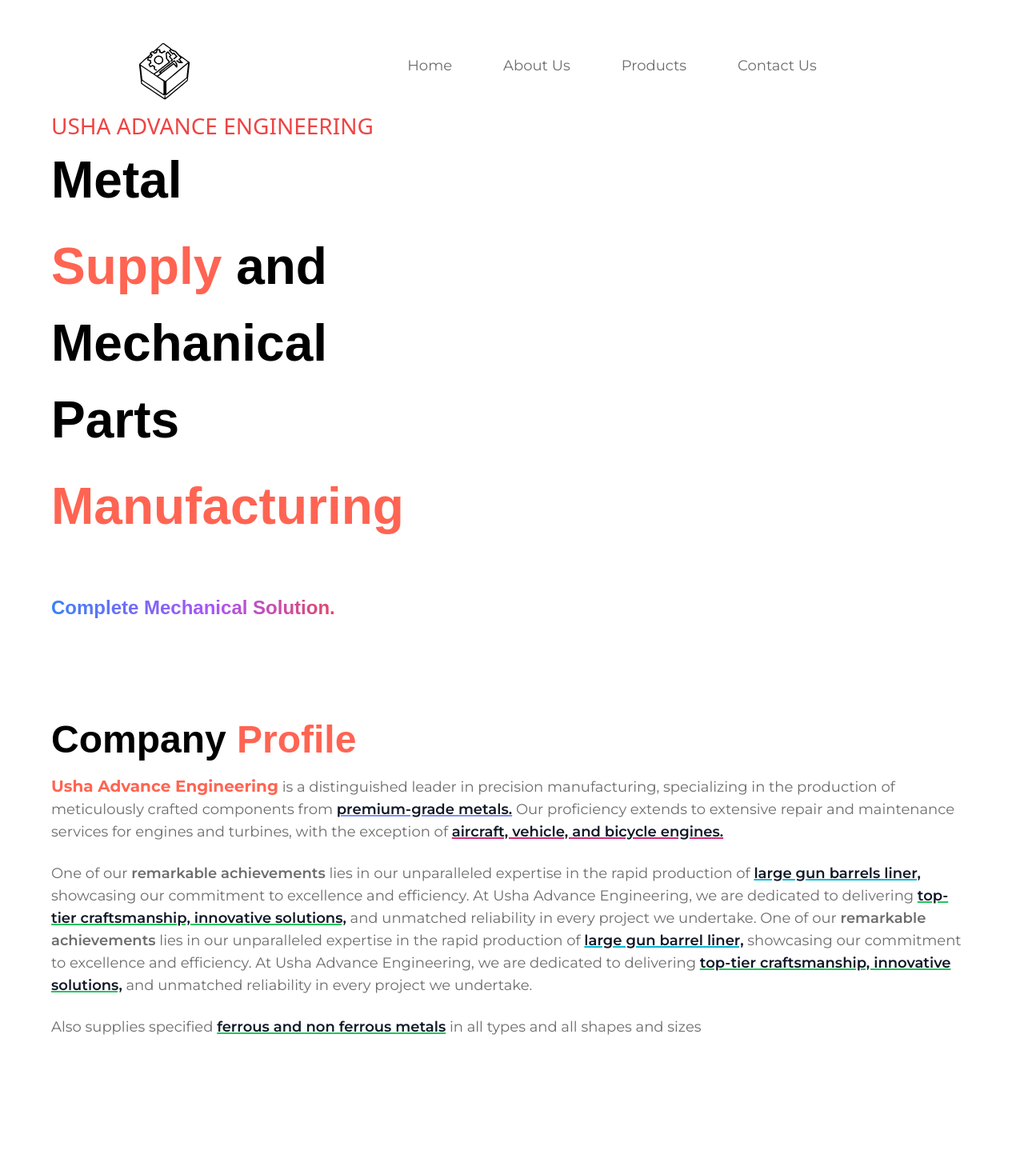
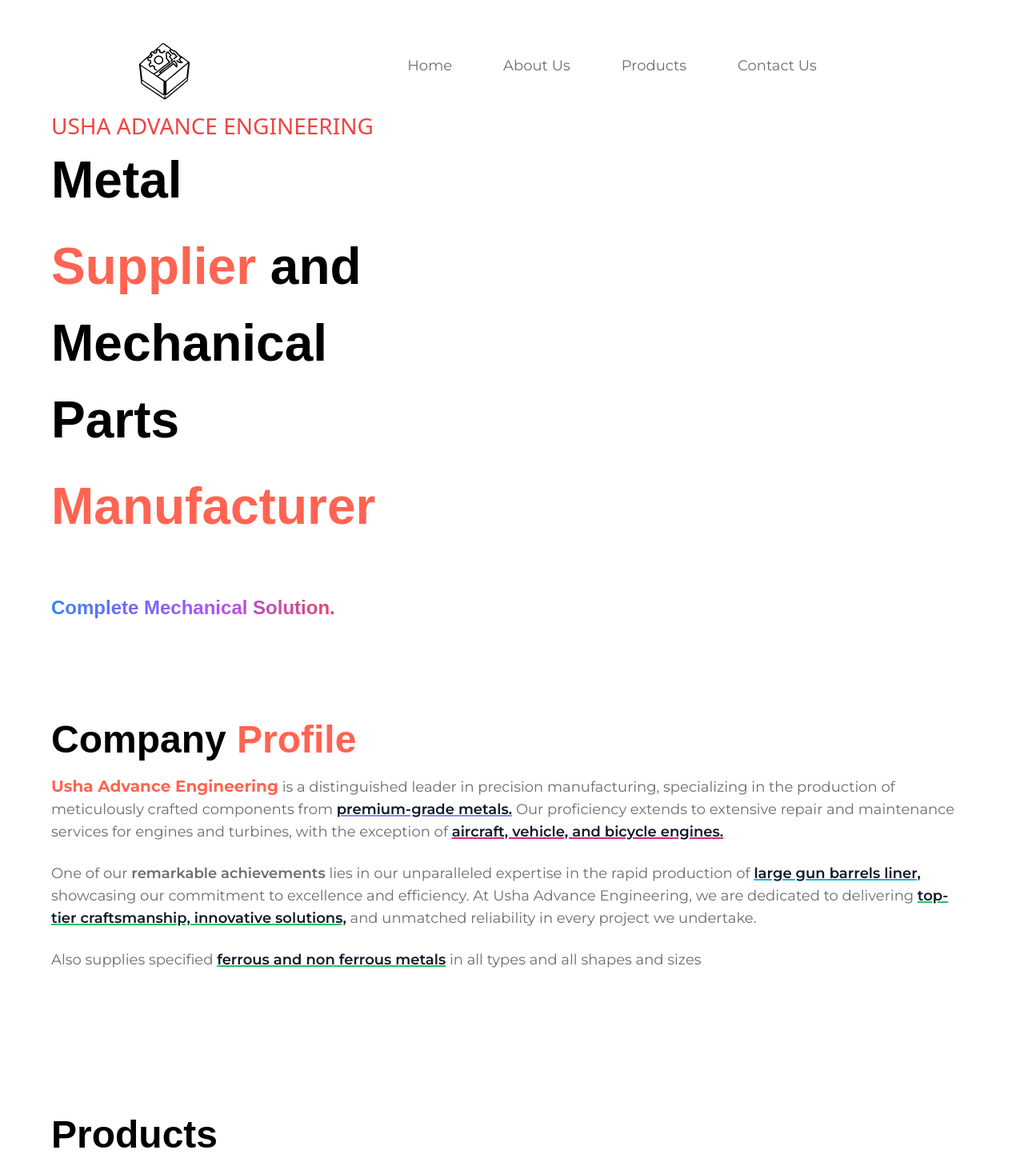
Before and after one commit to VALiUMgithub/Usha-Engineering, a React (Vite) app: page / in a window 1280 px wide. Shown: the top 1458 px of the page at 80% size. Built offline with nearby package versions, Linux system fonts and the light colour scheme; a web font is replaced by a local one.

Commit message:
added fiels

```diff
--- a/src/components/Nav.jsx
+++ b/src/components/Nav.jsx
@@ -62,7 +62,7 @@
 					)}
 				</div>
 			</nav>
-			<p className='text-3xl max-sm:mr-4 max-sm:hidden  decoration-gray-500 hover:decoration-gray-600  decoration-solid decoration-2 underline-offset-4 hover:cursor-pointer hover:decoration-wavy text-red-500 '>
+			<p className='text-3xl max-sm:mr-4  decoration-gray-500 hover:decoration-gray-600  decoration-solid decoration-2 underline-offset-4 hover:cursor-pointer hover:decoration-wavy text-red-500 '>
 				USHA ADVANCE ENGINEERING
 			</p>
 		</header>
--- a/src/sections/Hero.jsx
+++ b/src/sections/Hero.jsx
@@ -18,10 +18,10 @@
 						Metal
 					</span>
 					<br />
-					<span className='text-coral-red inline-block mt-3 '>Supply</span> and
+					<span className='text-coral-red inline-block mt-3 '>Supplier</span> and
 					Mechanical Parts
 					<span className='text-coral-red inline-block mt-3'>
-						Manufacturing
+						Manufacturer
 					</span>
 				</h1>
 
--- a/src/sections/SpecialOffer.jsx
+++ b/src/sections/SpecialOffer.jsx
@@ -40,7 +40,6 @@
 						top-tier craftsmanship, innovative solutions,
 					</span>{" "}
 					and unmatched reliability in every project we undertake.
-				One of our <span className="font-semibold">remarkable achievements</span> lies in our unparalleled expertise in the rapid production of <span className="font-semibold underline decoration-cyan-500 hover:decoration-cyan-700 text-gray-900 decoration-2">large gun barrel liner,</span> showcasing our commitment to excellence and efficiency. At Usha Advance Engineering, we are dedicated to delivering <span className="font-semibold underline decoration-green-500 hover:decoration-green-700 text-gray-900 decoration-2">top-tier craftsmanship, innovative solutions,</span> and unmatched reliability in every project we undertake.
 				</p>
 				<p className='mt-6 info-text'>
 					Also supplies specified{" "}
```
